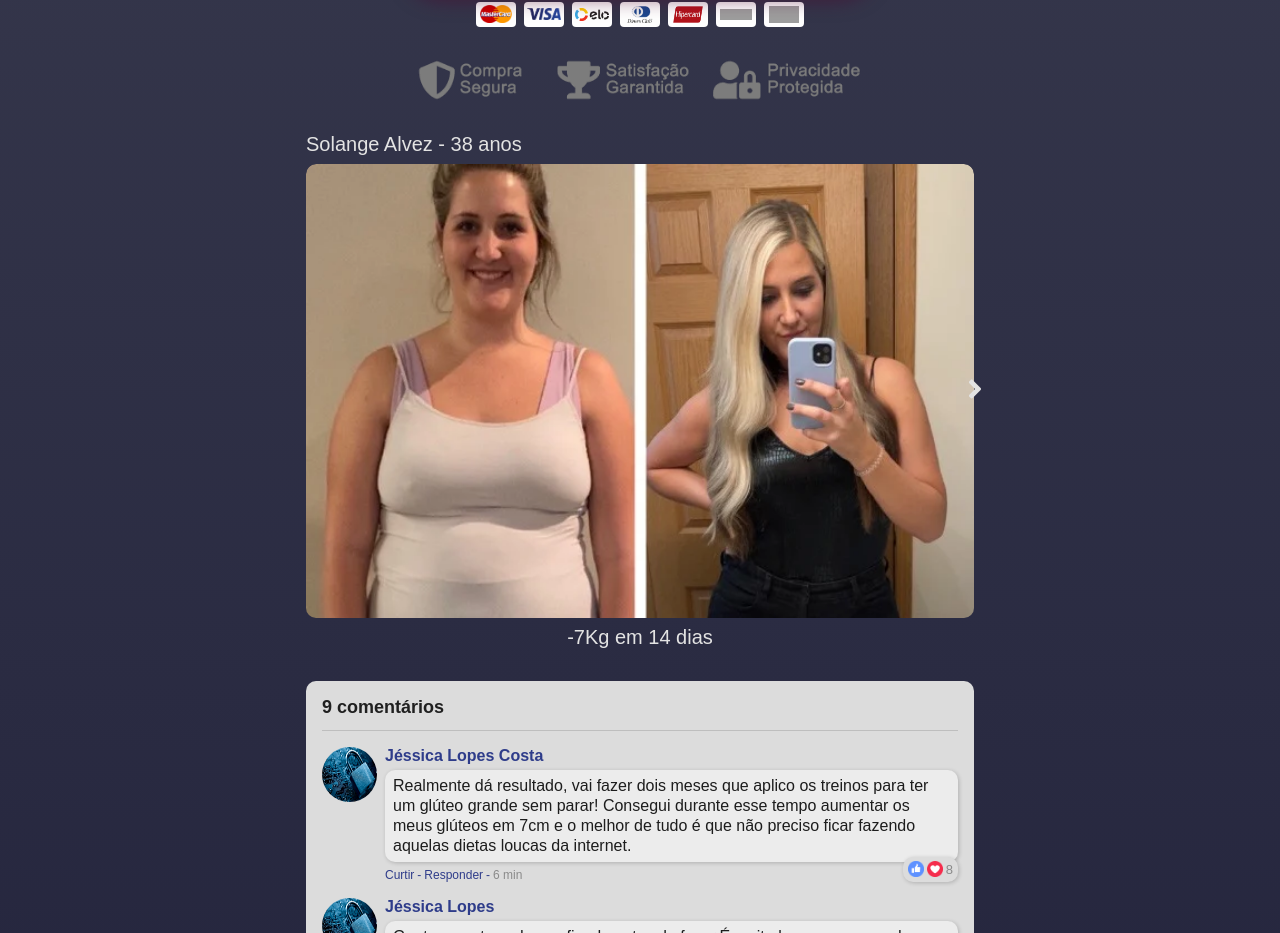
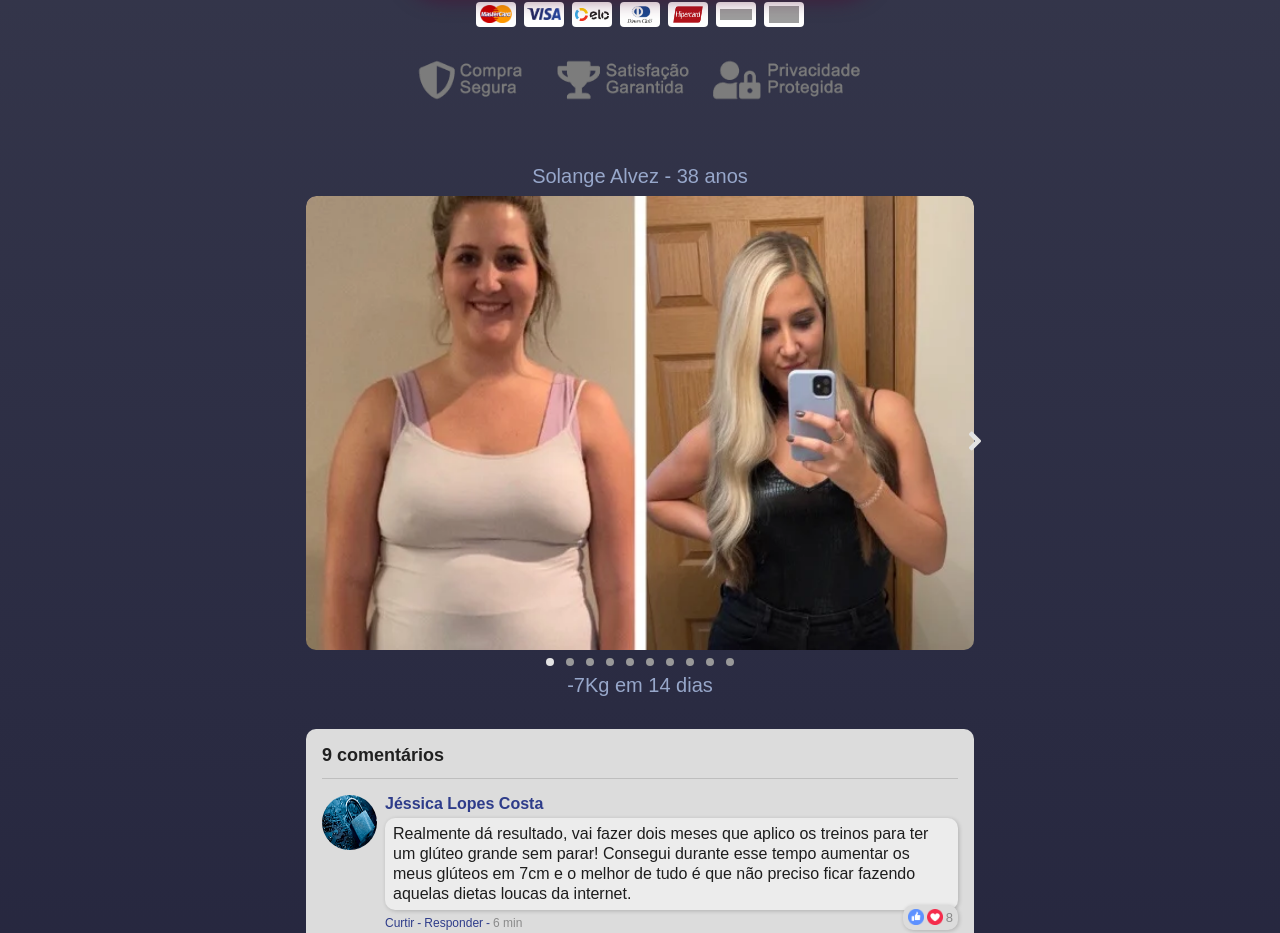
Before and after one commit to JeanVictorMachado/keto-life-max, a React (Create React App) app: page /pv in a window 1280 px wide. Shown: the part 911-1844 px from the top of the page. Built offline with nearby package versions, Linux system fonts and the light colour scheme; grey boxes are pictures that could not be loaded.

Commit message:
feat: updated

```diff
--- a/src/components/SliderComponent/index.tsx
+++ b/src/components/SliderComponent/index.tsx
@@ -56,7 +56,7 @@ export const SliderComponent = () => {
   ];
 
   const settings: SliderSettings = {
-    dots: false,
+    dots: true,
     arrows: false,
     infinite: true,
     autoplay: true,
--- a/src/components/SliderComponent/styles.css
+++ b/src/components/SliderComponent/styles.css
@@ -95,18 +95,55 @@
 .slick-arrow.slick-hidden {
   display: none;
 }
+.slick-dots {
+  list-style: none;
+  display: flex !important;
+  align-items: center;
+  justify-content: center;
+  margin: 0;
+  padding: 0;
+  margin-top: 8px;
+}
+.slick-dots li {
+  background: #999999;
+  width: 8px;
+  height: 8px;
+  border-radius: 100%;
+  display: flex;
+  align-items: center;
+  justify-content: center;
+  margin: 0 6px;
+  cursor: pointer;
+}
+@media (max-width: 460px) {
+  .slick-dots li {
+    width: 6px;
+    height: 6px;
+  }
+}
+.slick-dots .slick-active {
+  background: #e4e4e4;
+}
+.slick-dots button {
+  opacity: 0;
+  width: 4px;
+  height: 4px;
+  cursor: pointer;
+}
 
 .slider__pearson-name {
   font-size: 20px;
+  padding-top: 32px;
   margin-bottom: 8px;
-  color: rgb(227, 227, 227);
+  text-align: center;
+  color: #97a7ca;
 }
 
 .slider__quantity-weight {
   width: 100%;
   margin-top: 8px;
   font-size: 20px;
-  color: rgb(227, 227, 227);
+  color: #97a7ca;
   display: flex;
   justify-content: center;
 }
@@ -148,14 +185,14 @@
 
 .slider__left-icon-box {
   position: absolute;
-  top: 50%;
+  top: 55%;
   left: -16px;
   transform: translateY(-50%);
 }
 
 .slider__right-icon-box {
   position: absolute;
-  top: 50%;
+  top: 55%;
   right: -16px;
   transform: translateY(-50%);
 }
```
